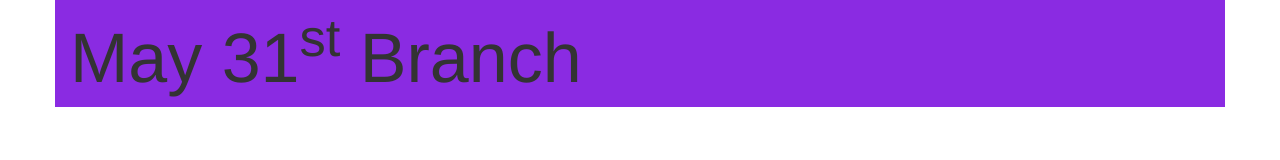
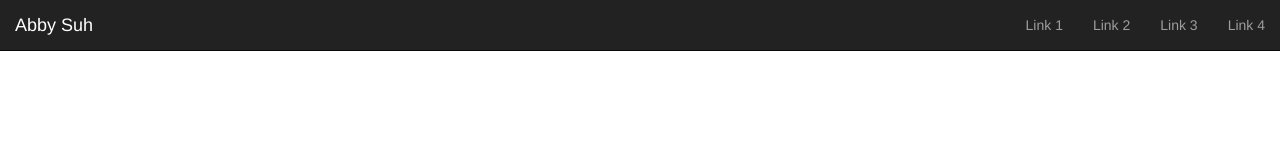
Before and after one commit to abbysuh/bootcamp2-assignments, a plain HTML site: page index.html in a window 1280 px wide. Drawn offline with nearby package versions, Linux system fonts and the light colour scheme.

Commit message:
In class work - May 31

```diff
--- a/index.html
+++ b/index.html
@@ -6,16 +6,39 @@
   <meta http-equiv="X-UA-Compatible" content="ie=edge">
   <link rel="stylesheet" href="css/bootstrap.min.css">
   <link rel="stylesheet" href="css/styles.css">
-  <title>Document</title>
+  <title>May 31st</title>
 </head>
 <body>
 
+  <nav class="navbar navbar-inverse navbar-fixed-top">
+    <div class="container-fluid">
+      <!-- Brand and toggle get grouped for better mobile display -->
+      <div class="navbar-header">
+        <button type="button" class="navbar-toggle collapsed" data-toggle="collapse" data-target="#bs-example-navbar-collapse-1" aria-expanded="false">
+          <span class="sr-only">Toggle navigation</span>
+          <span class="icon-bar"></span>
+          <span class="icon-bar"></span>
+          <span class="icon-bar"></span>
+        </button>
+        <a class="navbar-brand" href="#">Abby Suh</a>
+      </div>
 
-  <div class="container heading">
-    <h1>May 31<sup>st</sup> Branch</h1>
-  </div>
+      <!-- Collect the nav links, forms, and other content for toggling -->
+      <div class="collapse navbar-collapse" id="bs-example-navbar-collapse-1">
+        <ul class="nav navbar-nav navbar-right">
+          <li><a href="#">Link 1</a></li>
+          <li><a href="#">Link 2</a></li>
+          <li><a href="#">Link 3</a></li>
+          <li><a href="#">Link 4</a></li>
+            </ul>
+          </li>
+        </ul>
+      </div><!-- /.navbar-collapse -->
+    </div><!-- /.container-fluid -->
+  </nav>
 
 
+  <script src="https://cdnjs.cloudflare.com/ajax/libs/jquery/3.3.1/jquery.min.js"></script>
   <script src="js/bootstrap.min.js" charset="utf-8"></script>
 </body>
 </html>
```
